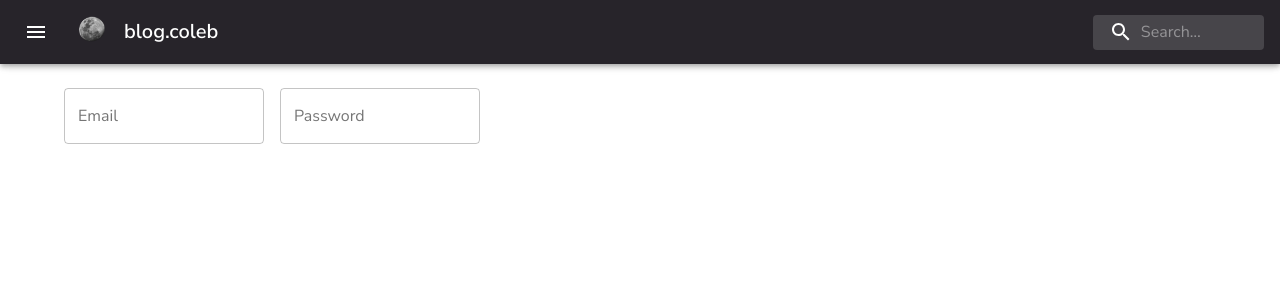
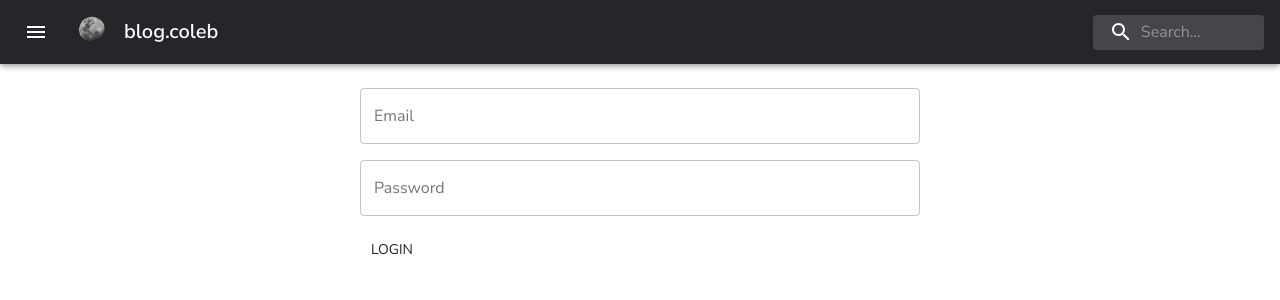
Before and after one commit to ColeBallard/blog, a Next.js app in the folder next/: page /login in a window 1280 px wide. Shown: the top 300 px of the page. Built offline with nearby package versions, Linux system fonts and the light colour scheme.

Commit message:
kinda centered the login page components

```diff
--- a/next/pages/login.js
+++ b/next/pages/login.js
@@ -1,15 +1,14 @@
-import { Container, TextField } from '@material-ui/core';
+import { Container, TextField, Button, Grid } from '@material-ui/core';
 import { makeStyles } from '@material-ui/core/styles'
 
 const useStyles = makeStyles((theme) => ({
   root: {
-    display: 'flex',
-    alignContent: 'center'
+    alignItems: 'center',
+    width: '50%',
   },
   textField: {
-    marginLeft: theme.spacing(1),
-    marginRight: theme.spacing(1),
-    width: '25ch',
+    width: '100%',
+    marginBottom: '2ch'
   },
 }));
 
@@ -20,6 +19,7 @@ export default function Login() {
     <Container className={classes.root}>
       <TextField id="email" label="Email" variant="outlined" className={classes.textField} />
       <TextField id="password" label="Password" type="password" variant="outlined" className={classes.textField} />
+      <Button>Login</Button>
     </Container>
   )
 }
```
